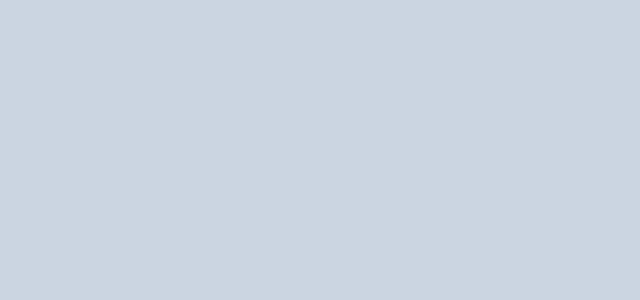
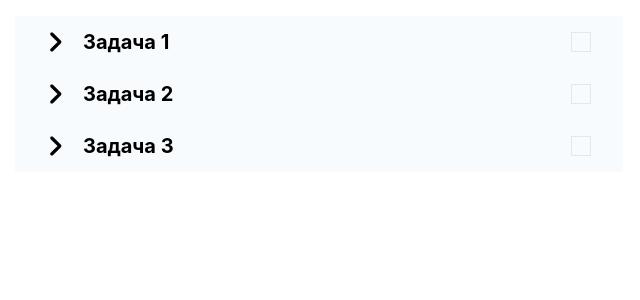
Before and after one commit to Kanoe99/TasksReactTest, a React (Create React App) app: page / in a window 1280 px wide. Shown: the top 300 px of the page, without its empty margins (9-649 px from the left). Built offline with nearby package versions, Linux system fonts and the light colour scheme.

Commit message:
struct: basic tasklist structure

```diff
--- a/src/components/Task.tsx
+++ b/src/components/Task.tsx
@@ -1 +1,43 @@
-export {}
+import React from "react";
+import { text } from "stream/consumers";
+import { TaskType } from "types/TaskType";
+
+interface TaskProps{
+    task: TaskType,
+    active: boolean,
+    onClick: () => void
+}
+
+const Task:React.FC<TaskProps> = ({task, active, onClick}) => {
+
+    const normalName = (taskName: string) => {
+        return  taskName.charAt(0).toUpperCase() + taskName.slice(1).toLowerCase();
+    }
+
+    return (
+    <li>
+        <div className="flex gap-5 bg-[#F7FBFD] w-[calc(50vw_-_2rem)] px-8 py-3 items-center justify-between">
+            <div className="flex gap-5 cursor-pointer" onClick={onClick}>
+                <svg className={`transition duration-300 w-4 ${active ?"-rotate-90":""}`} xmlns="http://www.w3.org/2000/svg" viewBox="0 0 320 512"><path d="M278.6 233.4c12.5 12.5 12.5 32.8 0 45.3l-160 160c-12.5 12.5-32.8 12.5-45.3 0s-12.5-32.8 0-45.3L210.7 256 73.4 118.6c-12.5-12.5-12.5-32.8 0-45.3s32.8-12.5 45.3 0l160 160z"/></svg>
+                <p className="font-bold text-xl">{normalName(task.title)}</p>
+            </div>
+            <label htmlFor={`checkbox-${task.id}`} className="flex items-center cursor-pointer">
+                <input
+                    type="checkbox"
+                    id={`checkbox-${task.id}`}
+                    className="hidden"/>
+                <span className="w-5 h-5 border rounded-none flex items-center justify-center"></span>
+            </label>
+        </div>
+        {active &&
+        <div className="absolute top-0 right-0 bottom-0 bg-[#DCE0E1]">
+            <h2 className="text-left px-[2.25rem] pb-[23.4px] py-[2.25rem] text-[18px] font-normal">{task.title}</h2>
+            <div className="px-[2.25rem] w-[50vw] font-normal text-left h-[calc(100vh_-_6rem)] overflow-y-scroll overflow-x-hidden custom-scrollbar">
+                {task.text}
+            </div>
+        </div>}
+    </li>
+    );
+}
+
+export {Task}
--- a/src/components/TaskList.tsx
+++ b/src/components/TaskList.tsx
@@ -1,4 +1,30 @@
-export function TaskList(){
-    return <section className="py-4 px-6 bg-slate-300 min-h-[100vh] h-fit">
-    </section>;
+import { useState } from "react";
+
+import { TaskType } from "types/TaskType";
+
+import {Task} from "components/Task";
+import initialTasks from "data/data.json";
+
+const TaskList = () => {
+    const [tasks, setTasks] = useState<TaskType[]>(initialTasks as TaskType[]);
+    const [activeTaskId, setActiveTaskId] = useState<string|null>(null);
+
+    const toggleTask = (taskId: string) => {
+       setActiveTaskId((prev) => (prev === taskId ? null : taskId));
+    }
+
+    return (
+    <section className="py-4 px-6 bg-white min-h-[100vh] h-fit">
+        <ul>
+            {
+                tasks.map((task)=>{
+                    return <Task task={task} active={task.id===activeTaskId} onClick={()=>toggleTask(task.id)}/>
+                })
+            }
+            {/* <Task/> */}
+        </ul>
+    </section>
+    );
 }
+
+export {TaskList};
```
Also changed, not shown: src/types/Task.ts (deleted, +0 -7 lines).
